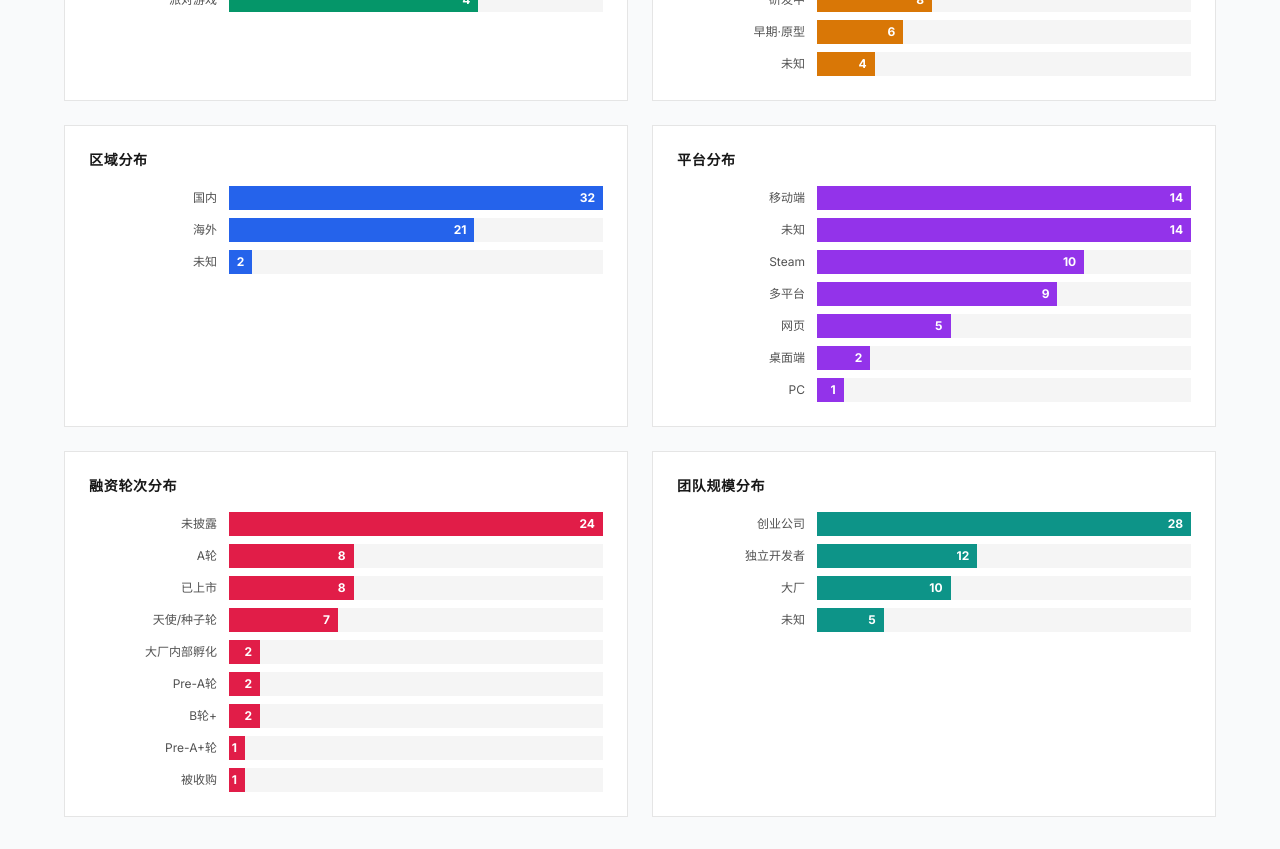
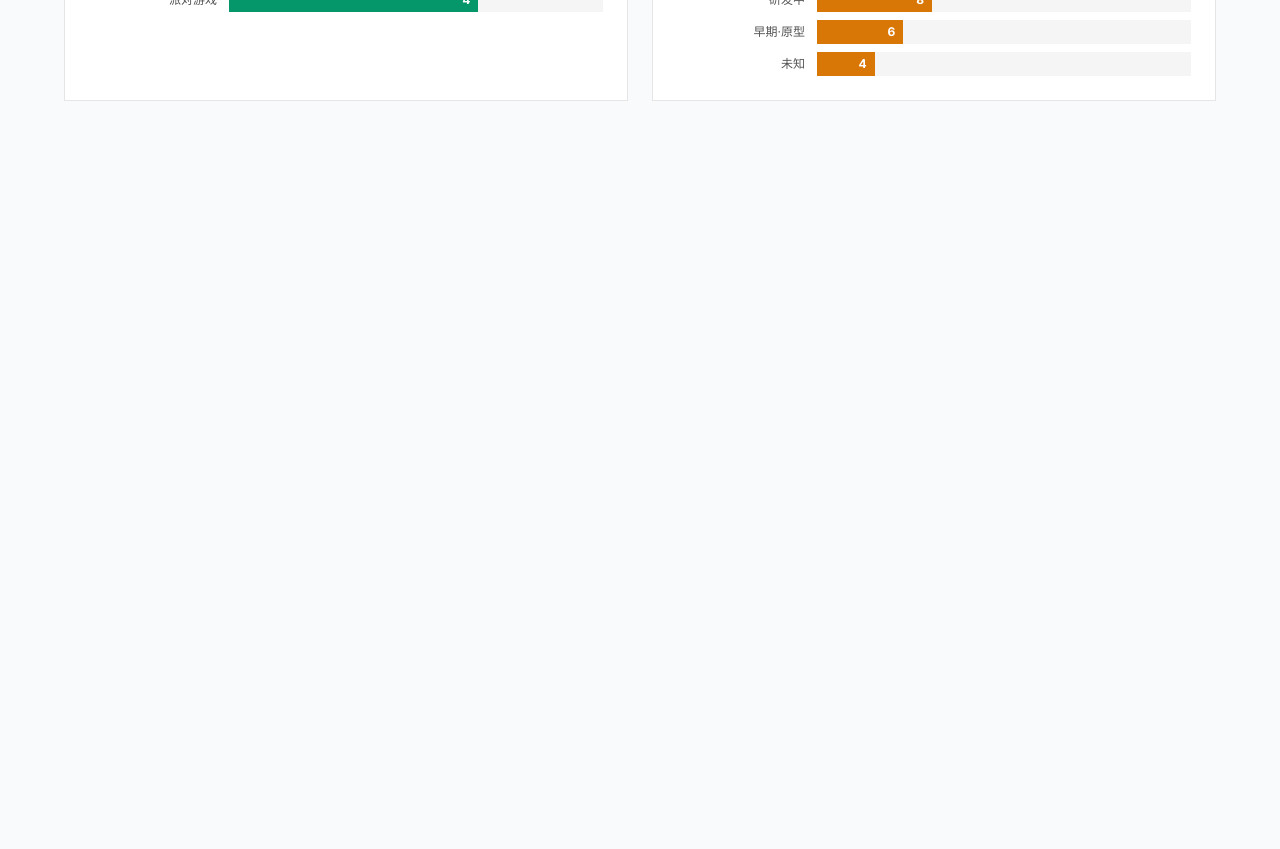
Before and after one commit to jiaqizhao0226-byte/ai-game-tracker, a Next.js app: page /analytics in a window 1280 px wide. Shown: the part 820-1669 px from the top of the page. After the commit the page ends 953 px from the top, so only its background shows below. Built offline with nearby package versions, Linux system fonts and the light colour scheme.

Commit message:
补提交本地未提交改动：量化分析精简图表 + 事件Tab始终显示3类

```diff
--- a/src/app/analytics/page.tsx
+++ b/src/app/analytics/page.tsx
@@ -6,9 +6,9 @@ export default function AnalyticsPage() {
 
   // 统计函数
   const countBy = (key: string): [string, number][] => {
-    const result = {};
+    const result: Record<string, number> = {};
     games.forEach((g: any) => {
-      const val = g[key] || '未知';
+      const val: string = g[key] || '未知';
       result[val] = (result[val] || 0) + 1;
     });
     return Object.entries(result).sort((a, b) => b[1] - a[1]);
@@ -16,14 +16,10 @@ export default function AnalyticsPage() {
 
   const mainTypes = countBy('gameplay_main');
   const statuses = countBy('status');
-  const regions = countBy('region');
-  const platforms = countBy('platform');
-  const fundings = countBy('funding_round');
-  const sizes = countBy('company_size');
 
   // 玩法子类
-  const subTypes = {};
-  games.forEach(g => {
+  const subTypes: Record<string, number> = {};
+  games.forEach((g: any) => {
     if (g.gameplay_sub) {
       subTypes[g.gameplay_sub] = (subTypes[g.gameplay_sub] || 0) + 1;
     }
@@ -31,8 +27,8 @@ export default function AnalyticsPage() {
   const subList = Object.entries(subTypes).sort((a, b) => b[1] - a[1]);
 
   // 玩法主题
-  const themes = {};
-  games.forEach(g => {
+  const themes: Record<string, number> = {};
+  games.forEach((g: any) => {
     if (g.gameplay_theme) {
       themes[g.gameplay_theme] = (themes[g.gameplay_theme] || 0) + 1;
     }
@@ -101,10 +97,6 @@ export default function AnalyticsPage() {
         <BarChart title="玩法子类分布" data={subList} color="bg-indigo-700" />
         <BarChart title="玩法主题分布" data={themeList.length > 0 ? themeList : [['暂无', 0]]} color="bg-emerald-600" />
         <BarChart title="产品状态分布" data={statuses} color="bg-amber-600" />
-        <BarChart title="区域分布" data={regions} color="bg-blue-600" />
-        <BarChart title="平台分布" data={platforms} color="bg-purple-600" />
-        <BarChart title="融资轮次分布" data={fundings} color="bg-rose-600" />
-        <BarChart title="团队规模分布" data={sizes} color="bg-teal-600" />
       </div>
     </main>
   );
--- a/src/app/game/[id]/EventsTabs.tsx
+++ b/src/app/game/[id]/EventsTabs.tsx
@@ -11,26 +11,18 @@ export default function EventsTabs({ productEvents, fundingEvents, articleEvents
 }) {
   const [activeTab, setActiveTab] = useState<'product' | 'funding' | 'article'>('product');
 
+  // 始终显示3个Tab，不过滤空的
   const tabs = [
     { key: 'product' as const, label: '产品动态', events: productEvents, dot: 'bg-indigo-500', line: 'bg-indigo-200', activeColor: 'border-indigo-500 text-indigo-700' },
     { key: 'funding' as const, label: '融资动态', events: fundingEvents, dot: 'bg-emerald-500', line: 'bg-emerald-200', activeColor: 'border-emerald-500 text-emerald-700' },
     { key: 'article' as const, label: '相关文章', events: articleEvents, dot: 'bg-amber-500', line: 'bg-amber-200', activeColor: 'border-amber-500 text-amber-700' },
-  ].filter(t => t.events.length > 0);
+  ];
 
-  if (tabs.length === 0) {
-    return (
-      <div className="text-center py-10 text-neutral-400 text-sm font-mono bg-white border border-neutral-200">
-        暂无动态记录。
-      </div>
-    );
-  }
-
-  // If current tab has no events, switch to first available
   const current = tabs.find(t => t.key === activeTab) || tabs[0];
 
   return (
     <div>
-      {/* Tab bar */}
+      {/* Tab bar - 始终显示3个Tab */}
       <div className="flex border-b border-neutral-200 mb-6">
         {tabs.map(tab => (
           <button
@@ -49,6 +41,12 @@ export default function EventsTabs({ productEvents, fundingEvents, articleEvents
 
       {/* Timeline - fixed min height to prevent page jump */}
       <div className="relative pl-6 min-h-[200px]">
+        {current.events.length === 0 ? (
+          <div className="text-center py-12 text-neutral-400 text-sm font-mono">
+            暂无{current.label}记录。
+          </div>
+        ) : (
+          <>
             <div className={`absolute left-[7px] top-2 bottom-2 w-px ${current.line}`} />
             {current.events.map((evt: any) => (
               <div key={evt.id} className="relative pb-5 last:pb-0">
@@ -67,6 +65,8 @@ export default function EventsTabs({ productEvents, fundingEvents, articleEvents
                 </div>
               </div>
             ))}
+          </>
+        )}
       </div>
     </div>
   );
```
Lines whose indentation alone changed are shown as unchanged.
